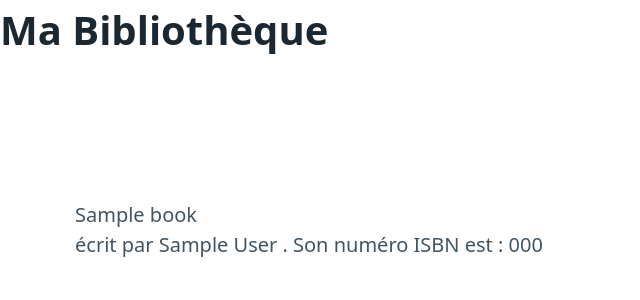
After one commit to NicolasGarciaCdl/symfony-project, a Symfony app: template templates/book/detail.html.twig in a window 1280 px wide. The commit adds this page. Shown: the top 300 px of the page, without its empty margins (0-640 px from the left). Run offline with Twig, Linux system fonts and the light colour scheme; the template is opened without the code that fills it: most values are stand-ins (such as "Sample title", 1, 10 or a date in 2020); some libraries are stand-ins or nearby versions.

Commit message:
add book_details

```diff
--- a/src/Entity/Book.php
+++ b/src/Entity/Book.php
@@ -4,8 +4,10 @@ namespace App\Entity;
 
 use App\Repository\BookRepository;
 use Doctrine\ORM\Mapping as ORM;
+use Symfony\Bridge\Doctrine\Validator\Constraints\UniqueEntity;
 
 #[ORM\Entity(repositoryClass: BookRepository::class)]
+
 class Book
 {
     #[ORM\Id]
@@ -19,7 +21,8 @@ class Book
     #[ORM\Column(type: 'string', length: 255)]
     private string $author;
 
-    #[ORM\Column(type: 'integer')]
+    #[ORM\Column(type: 'integer', unique: true)]
+
     private int $isbn;
 
     #[ORM\Column(type: 'string', length: 255)]
--- a/templates/base.html.twig
+++ b/templates/base.html.twig
@@ -6,17 +6,21 @@
           content="width=device-width, user-scalable=no, initial-scale=1.0, maximum-scale=1.0, minimum-scale=1.0">
     <meta http-equiv="X-UA-Compatible" content="ie=edge">
     <title>{% block page_title %}}{% endblock %}</title>
-    <link rel="stylesheet" href="https://unpkg.com/@picocss/pico@latest/css/pico.min.css">
+    {{ encore_entry_link_tags('app') }}
+  <link rel="stylesheet" href="https://unpkg.com/@picocss/pico@latest/css/pico.min.css">
 
 </head>
 <body>
-<h1>Ma Biliothèque</h1>
+<h1 class="mt-4">Ma Bibliothèque</h1>
 <main>
 
     {% block body %}
 
     {% endblock %}
 </main>
+{% block javascripts %}
+{{ encore_entry_script_tags('app') }}
+{% endblock %}
 <script src="https://cdnjs.cloudflare.com/ajax/libs/jquery/3.6.0/jquery.min.js" integrity="sha512-894YE6QWD5I59HgZOGReFYm4dnWc1Qt5NtvYSaNcOP+u1T9qYdvdihz0PPSiiqn/+/3e7Jo4EaG7TubfWGUrMQ==" crossorigin="anonymous" referrerpolicy="no-referrer"></script>
 </body>
 </html>
--- a/templates/book/_bookCard.html.twig
+++ b/templates/book/_bookCard.html.twig
@@ -1 +1 @@
-<h2>{{ book.title }}</h2>
+<a href="{{ path('book_detail', {'id': book.id}) }}"><h2>{{ book.title }}</h2></a>
--- /dev/null
+++ b/templates/book/detail.html.twig
@@ -0,0 +1,15 @@
+{% extends 'base.html.twig' %}
+{% block body %}
+<div class="container">
+    <div class="row">
+        <div class="card-body">
+            <div class="card-title">
+                {{ book.title }}
+            </div>
+            <div class="card-text">
+               écrit par {{ book.author }} . Son numéro ISBN est : {{ book.isbn }}
+            </div>
+        </div>
+    </div>
+</div>
+{% endblock %}
```
Also changed, not shown: src/Controller/BookController.php (+10 -2 lines), templates/book/books.html.twig (+7 -4 lines), assets/styles/app.css (line endings or trailing spaces).
